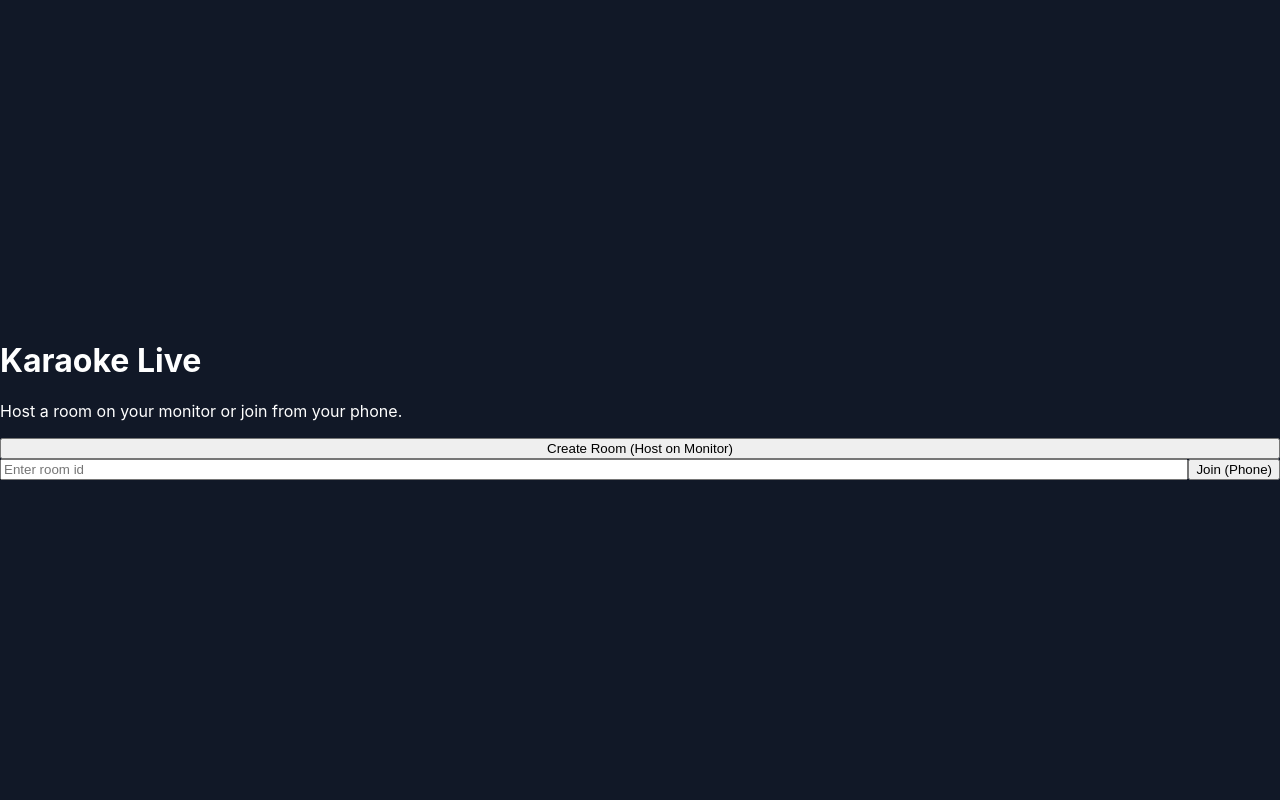
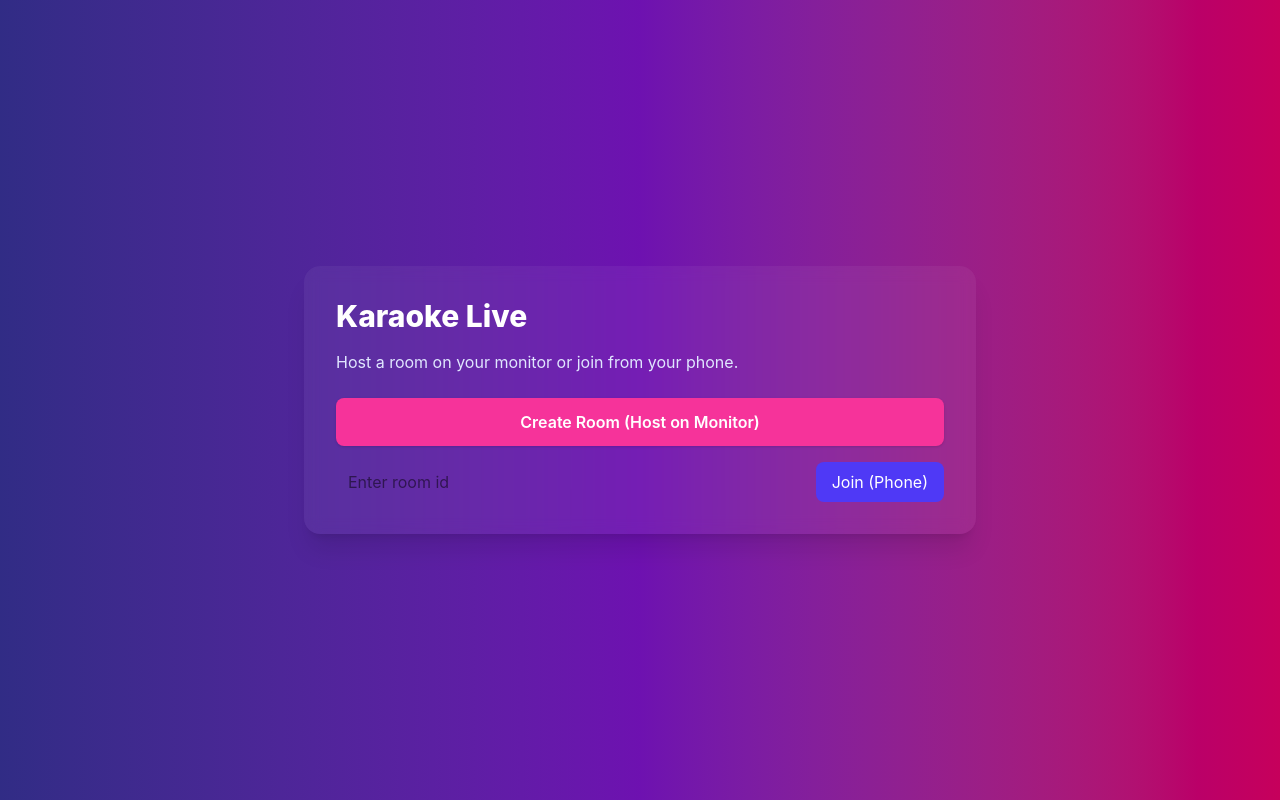
Before and after one commit to mikobiscante/karaoke-app, a Next.js app: page / in a window 1280 px wide. Built offline with nearby package versions, Linux system fonts and the light colour scheme.

Commit message:
Fix ui and ui enhancements

```diff
--- a/postcss.config.js
+++ b/postcss.config.js
@@ -1,7 +1,6 @@
 // postcss.config.js
 module.exports = {
-  plugins: [
-    require('@tailwindcss/postcss'),
-    require('autoprefixer')
-  ]
+  plugins: {
+    '@tailwindcss/postcss': {},
+  }
 };
--- a/style/globals.css
+++ b/style/globals.css
@@ -1,17 +1,26 @@
-@tailwind base;
-@tailwind components;
-@tailwind utilities;
+/* style/globals.css */
 
-/* Use explicit CSS for body background and color to avoid @apply issues */
-@layer base {
-  html, body, #__next {
+/* 1. This single line replaces your old v3 @tailwind directives */
+@import "tailwindcss";
+
+/* 2. Custom styles are now written directly without @layer base wrappers */
+html,
+body,
+#__next {
   height: 100%;
 }
 
 body {
-    background-color: #111827; /* Tailwind bg-gray-900 hex */
+  background-color: #111827;
   color: #ffffff;
   font-family: Inter, system-ui, -apple-system, "Segoe UI", Roboto, Arial, sans-serif;
   margin: 0;
 }
+
+.yt-player-full {
+  width: 100% !important;
+  height: 100% !important;
 }
+
+/* 3. If you need a custom safelist in v4, you declare it directly inside the CSS like this: */
+@safelist bg-pink-500, bg-cyan-500, text-pink-400, text-cyan-400;
--- a/tailwind.config.js
+++ /dev/null
@@ -1,13 +0,0 @@
-/** @type {import('tailwindcss').Config} */
-module.exports = {
-  content: [
-    "./app/**/*.{js,ts,jsx,tsx,mdx}",
-    "./pages/**/*.{js,ts,jsx,tsx,mdx}",
-    "./components/**/*.{js,ts,jsx,tsx,mdx}",
-    "./style/**/*.{css,js,ts,jsx,tsx,mdx}",
-    "./styles/**/*.{css,js,ts,jsx,tsx,mdx}",
-    "./**/*.{html,js,jsx,ts,tsx,mdx}",
-  ],
-  theme: { extend: {} },
-  plugins: [],
-};
```
Lines whose indentation alone changed are shown as unchanged.
